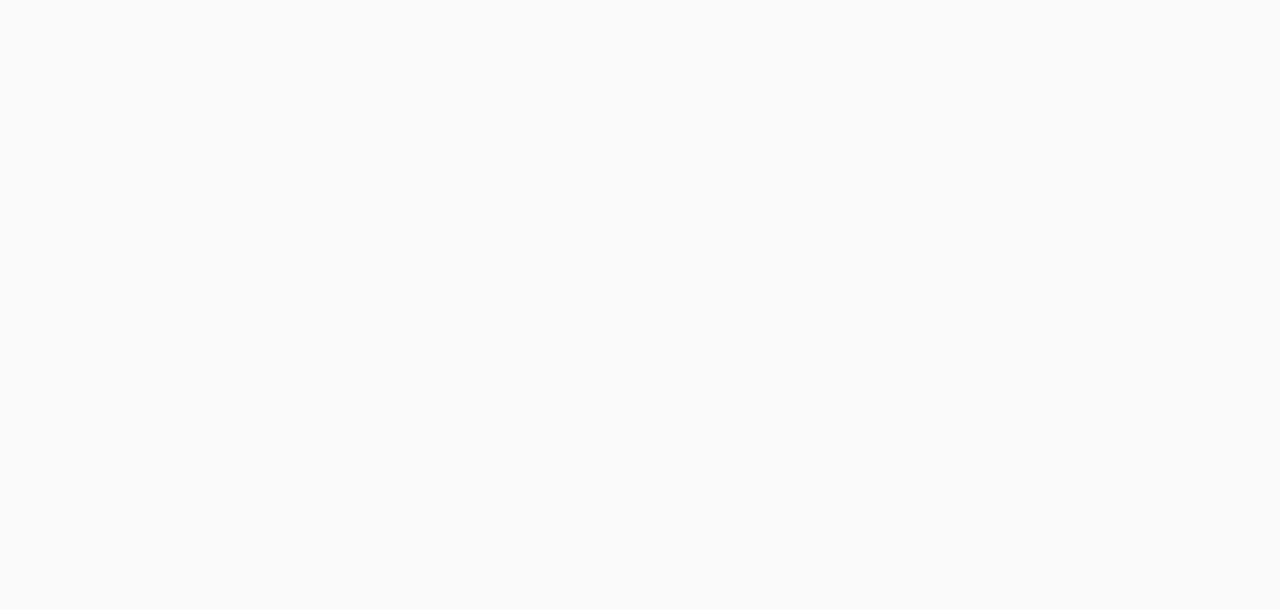
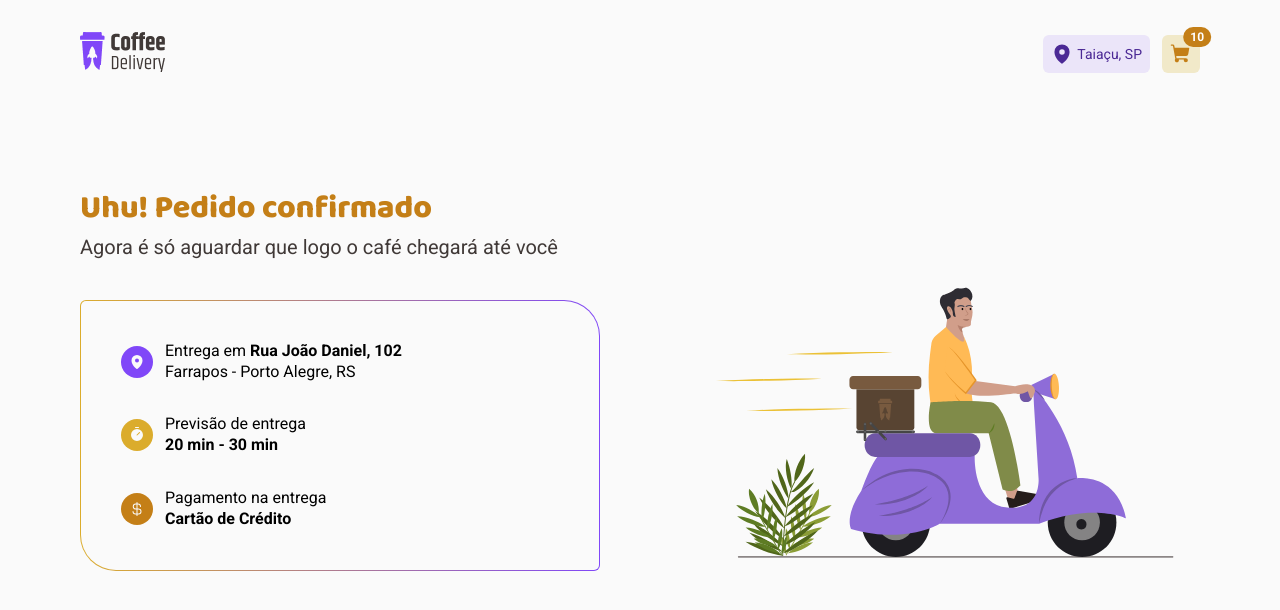
Before and after one commit to LMThomaz/coffee-delivery, a React (Vite) app: page /success in a window 1280 px wide. Before the commit this address had no page. Shown: the top 610 px of the page. Built offline with nearby package versions, Linux system fonts and the light colour scheme.

Commit message:
created page Success

```diff
--- a/src/Router.tsx
+++ b/src/Router.tsx
@@ -1,4 +1,4 @@
-import { Checkout, Home } from '@pages'
+import { Checkout, Home, Success } from '@pages'
 import { Route, Routes } from 'react-router-dom'
 import { DefaultLayout } from './layouts/DefaultLayout'
 
@@ -8,6 +8,7 @@ export function Router() {
       <Route path="/" element={<DefaultLayout />}>
         <Route path="/" element={<Home />} />
         <Route path="/checkout" element={<Checkout />} />
+        <Route path="/success" element={<Success />} />
       </Route>
     </Routes>
   )
--- a/src/pages/Checkout/index.tsx
+++ b/src/pages/Checkout/index.tsx
@@ -7,6 +7,7 @@ import {
   Money,
 } from 'phosphor-react'
 import { useState } from 'react'
+import { useNavigate } from 'react-router-dom'
 import { useTheme } from 'styled-components'
 import { ItemResume, RadioMethodPayment } from './components'
 import {
@@ -24,6 +25,11 @@ export function Checkout() {
   const [methodPayment, setMethodPayment] = useState('')
 
   const theme = useTheme()
+  const navigate = useNavigate()
+
+  function handleSubmit() {
+    navigate('/success')
+  }
 
   return (
     <CheckoutContainer>
@@ -115,7 +121,7 @@ export function Checkout() {
                 </strong>
               </p>
             </div>
-            <button>Confirmar pedido</button>
+            <button onClick={() => handleSubmit()}>Confirmar pedido</button>
           </InfoResumo>
         </Card>
       </div>
--- /dev/null
+++ b/src/pages/Success/index.tsx
@@ -0,0 +1,58 @@
+import { CurrencyDollar, MapPin, Timer } from 'phosphor-react'
+import {
+  BoxDetails,
+  DetailWrapper,
+  IllustrationSuccess,
+  InformationWrapper,
+  SuccessContainer,
+  TitleWrapper,
+} from './styles'
+
+export function Success() {
+  return (
+    <SuccessContainer>
+      <InformationWrapper>
+        <TitleWrapper>
+          <h2>Uhu! Pedido confirmado</h2>
+          <p>Agora é só aguardar que logo o café chegará até você</p>
+        </TitleWrapper>
+        <BoxDetails>
+          <DetailWrapper backgroundColor="purple">
+            <span>
+              <MapPin size={16} weight="fill" />
+            </span>
+            <div>
+              <p>
+                Entrega em <strong>Rua João Daniel, 102</strong>
+              </p>
+              <p>Farrapos - Porto Alegre, RS</p>
+            </div>
+          </DetailWrapper>
+          <DetailWrapper backgroundColor="yellow">
+            <span>
+              <Timer size={16} weight="fill" />
+            </span>
+            <div>
+              <p>Previsão de entrega</p>
+              <p>
+                <strong>20 min - 30 min</strong>
+              </p>
+            </div>
+          </DetailWrapper>
+          <DetailWrapper backgroundColor="yellow_dark">
+            <span>
+              <CurrencyDollar size={16} weight="fill" />
+            </span>
+            <div>
+              <p>Pagamento na entrega</p>
+              <p>
+                <strong>Cartão de Crédito</strong>
+              </p>
+            </div>
+          </DetailWrapper>
+        </BoxDetails>
+      </InformationWrapper>
+      <IllustrationSuccess />
+    </SuccessContainer>
+  )
+}
--- /dev/null
+++ b/src/pages/Success/styles.ts
@@ -0,0 +1,94 @@
+import styled from 'styled-components'
+
+import imageIllustrationSuccess from '@assets/illustration-success.svg'
+
+export const SuccessContainer = styled.div`
+  width: 100%;
+  max-width: 72rem;
+  margin: 0 auto;
+  padding: 5rem 1rem 0;
+  display: grid;
+  grid-template-columns: 1.05fr 1fr;
+  align-items: end;
+  gap: 6.5rem;
+`
+
+export const InformationWrapper = styled.div`
+  display: flex;
+  flex-direction: column;
+  gap: 2.5rem;
+`
+
+export const TitleWrapper = styled.div`
+  display: flex;
+  flex-direction: column;
+  gap: 0.25rem;
+
+  h2 {
+    color: ${({ theme }) => theme['yellow-700']};
+    font-size: 2rem;
+    font-weight: 900;
+  }
+
+  p {
+    color: ${({ theme }) => theme['gray-800']};
+    font-size: 1.25rem;
+  }
+`
+
+export const BoxDetails = styled.div`
+  padding: 40px;
+  display: flex;
+  flex-direction: column;
+  gap: 32px;
+  background: linear-gradient(
+        ${({ theme }) => theme['gray-100']},
+        ${({ theme }) => theme['gray-100']}
+      )
+      padding-box,
+    linear-gradient(
+        to right,
+        ${({ theme }) => theme['yellow-500']},
+        ${({ theme }) => theme['purple-500']}
+      )
+      border-box;
+  border-radius: 6px 36px;
+  border: 1px solid transparent;
+`
+
+const DETAIL_WRAPPER_BACKGROUND = {
+  purple: 'purple-500',
+  yellow: 'yellow-500',
+  yellow_dark: 'yellow-700',
+} as const
+
+interface DetailWrapperProps {
+  backgroundColor: keyof typeof DETAIL_WRAPPER_BACKGROUND
+}
+
+export const DetailWrapper = styled.div<DetailWrapperProps>`
+  display: flex;
+  align-items: center;
+  gap: 0.75rem;
+
+  span {
+    height: 2rem;
+    width: 2rem;
+    display: flex;
+    align-items: center;
+    justify-content: center;
+    background-color: ${({ theme, backgroundColor }) =>
+      theme[DETAIL_WRAPPER_BACKGROUND[backgroundColor]]};
+    color: ${({ theme }) => theme['gray-100']};
+    border-radius: 50%;
+  }
+  p {
+    font-size: 1rem;
+  }
+`
+
+export const IllustrationSuccess = styled.img.attrs({
+  src: imageIllustrationSuccess,
+})`
+  width: 100%;
+`
--- a/src/pages/index.ts
+++ b/src/pages/index.ts
@@ -1,2 +1,3 @@
 export * from './Checkout'
 export * from './Home'
+export * from './Success'
```
Also changed, not shown: src/assets/illustration-success.svg (renamed from src/assets/illustration-confirm.svg).
